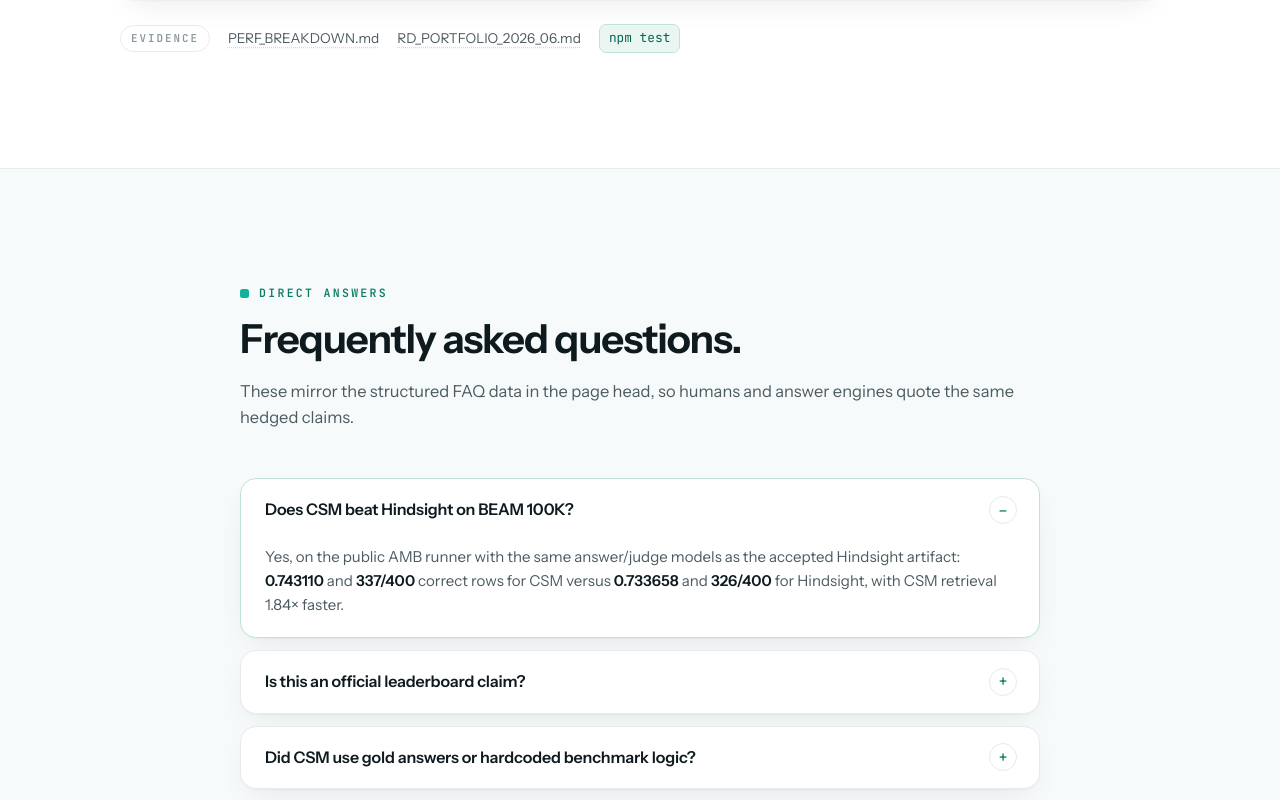
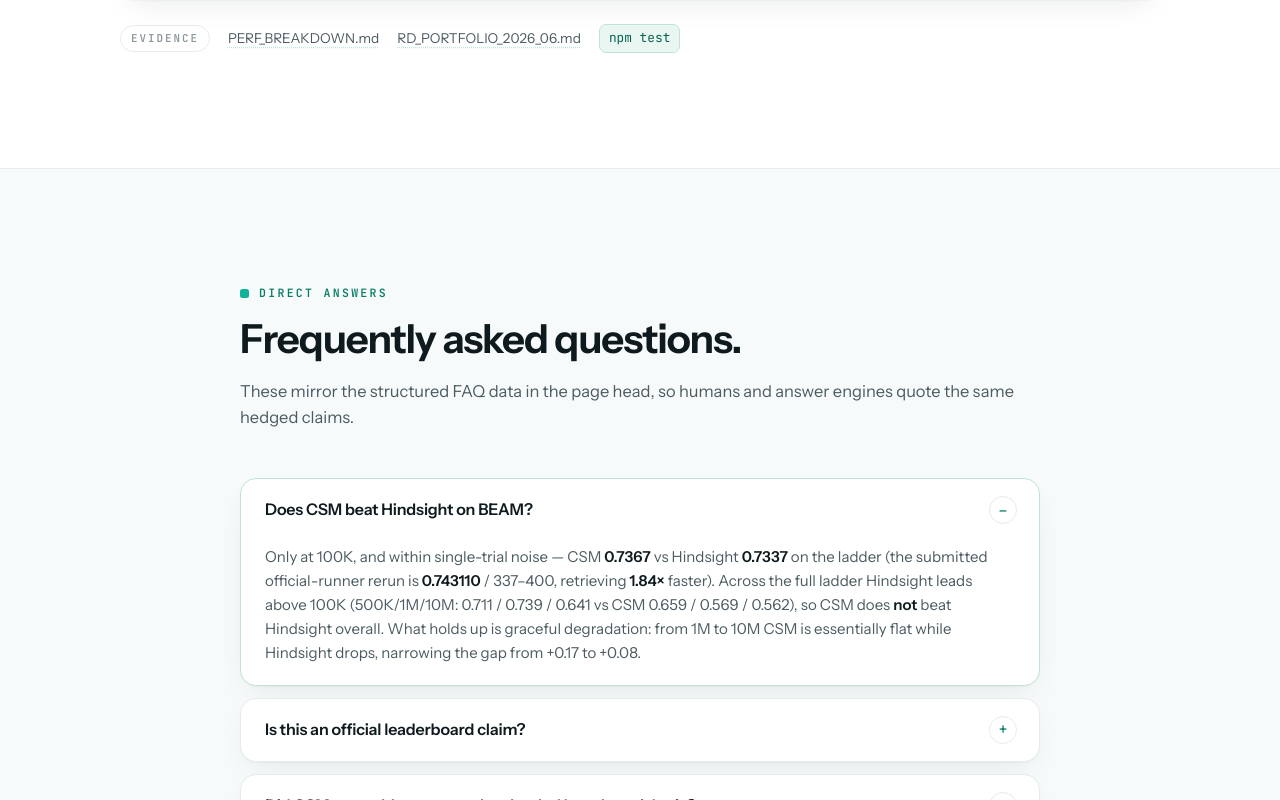
Before and after one commit to muhamadjawdatsalemalakoum/context-swarm-memory, a website: page docs/index.html in a window 1280 px wide. Shown: the part 11200-12000 px from the top of the page. Drawn offline with Linux system fonts and the light colour scheme.

Commit message:
Site FAQ: honest full-ladder answer to "Does CSM beat Hindsight?"
The FAQ (visible + JSON-LD twin) still answered only the 100K tier with a
clean "Yes," inconsistent with the reframed README/llms.txt/proof doc. Rewrite
both to the full-ladder honest framing: leads only at 100K (within noise),
trails at 500K/1M/10M, narrowing gap +0.17 -> +0.08 via graceful degradation.
JSON-LD validated; page renders with no console errors.

```diff
--- a/docs/index.html
+++ b/docs/index.html
@@ -432,10 +432,10 @@
         "mainEntity": [
           {
             "@type": "Question",
-            "name": "Does CSM beat Hindsight on BEAM 100K?",
+            "name": "Does CSM beat Hindsight on BEAM?",
             "acceptedAnswer": {
               "@type": "Answer",
-              "text": "Yes, on the public AMB runner with the same answer/judge models as the accepted Hindsight artifact: 0.743110 and 337/400 correct rows for CSM versus 0.733658 and 326/400 for Hindsight, with CSM retrieval 1.84x faster."
+              "text": "Only at 100K, and within single-trial noise: CSM 0.7367 vs Hindsight 0.7337 on the ladder (the submitted official-runner rerun is 0.743110 / 337-400, retrieving 1.84x faster). Across the full ladder Hindsight leads above 100K (500K/1M/10M: 0.711 / 0.739 / 0.641 vs CSM 0.659 / 0.569 / 0.562), so CSM does not beat Hindsight overall. What holds up is graceful degradation: from 1M to 10M CSM is essentially flat while Hindsight drops, narrowing the gap from +0.17 to +0.08."
             }
           },
           {
@@ -1210,11 +1210,15 @@
 
         <div class="faq-list" data-reveal>
           <details class="faq-item" open>
-            <summary>Does CSM beat Hindsight on BEAM 100K?</summary>
+            <summary>Does CSM beat Hindsight on BEAM?</summary>
             <p>
-              Yes, on the public AMB runner with the same answer/judge models as the accepted Hindsight artifact:
-              <strong>0.743110</strong> and <strong>337/400</strong> correct rows for CSM versus
-              <strong>0.733658</strong> and <strong>326/400</strong> for Hindsight, with CSM retrieval 1.84× faster.
+              Only at 100K, and within single-trial noise — CSM <strong>0.7367</strong> vs Hindsight
+              <strong>0.7337</strong> on the ladder (the submitted official-runner rerun is
+              <strong>0.743110</strong> / 337–400, retrieving <strong>1.84×</strong> faster). Across the
+              full ladder Hindsight leads above 100K (500K/1M/10M: 0.711 / 0.739 / 0.641 vs CSM
+              0.659 / 0.569 / 0.562), so CSM does <strong>not</strong> beat Hindsight overall. What holds
+              up is graceful degradation: from 1M to 10M CSM is essentially flat while Hindsight drops,
+              narrowing the gap from +0.17 to +0.08.
             </p>
           </details>
           <details class="faq-item">
```
